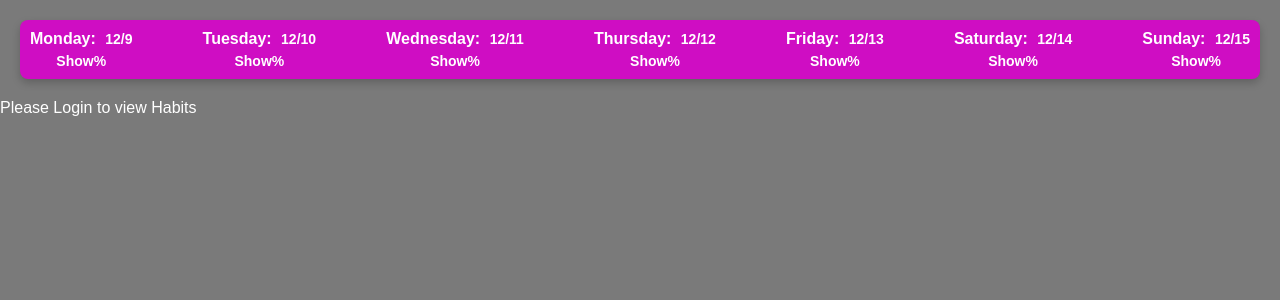
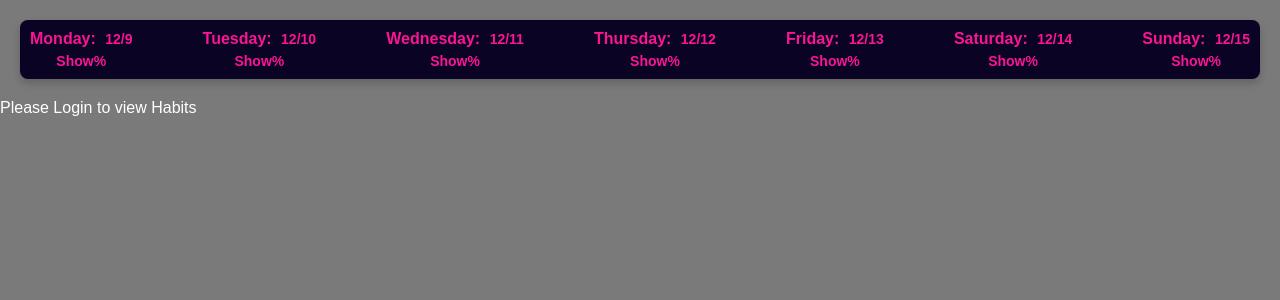
Before and after one commit to Junguilo/Project-111, a Flask app: page / in a window 1280 px wide. Shown: the part 38-338 px from the top of the page. Run offline with Flask 3, Linux system fonts and the light colour scheme.

Commit message:
smol change

```diff
--- a/templates/index.html
+++ b/templates/index.html
@@ -35,8 +35,8 @@
         .calendar {
             display: flex;
             justify-content: space-between;
-            background-color: #CF0DC3;
-            color: white;
+            background-color: #0a0324;
+            color: #fa1593;
             padding: 10px;
             margin: 20px;
             border-radius: 8px;
```
